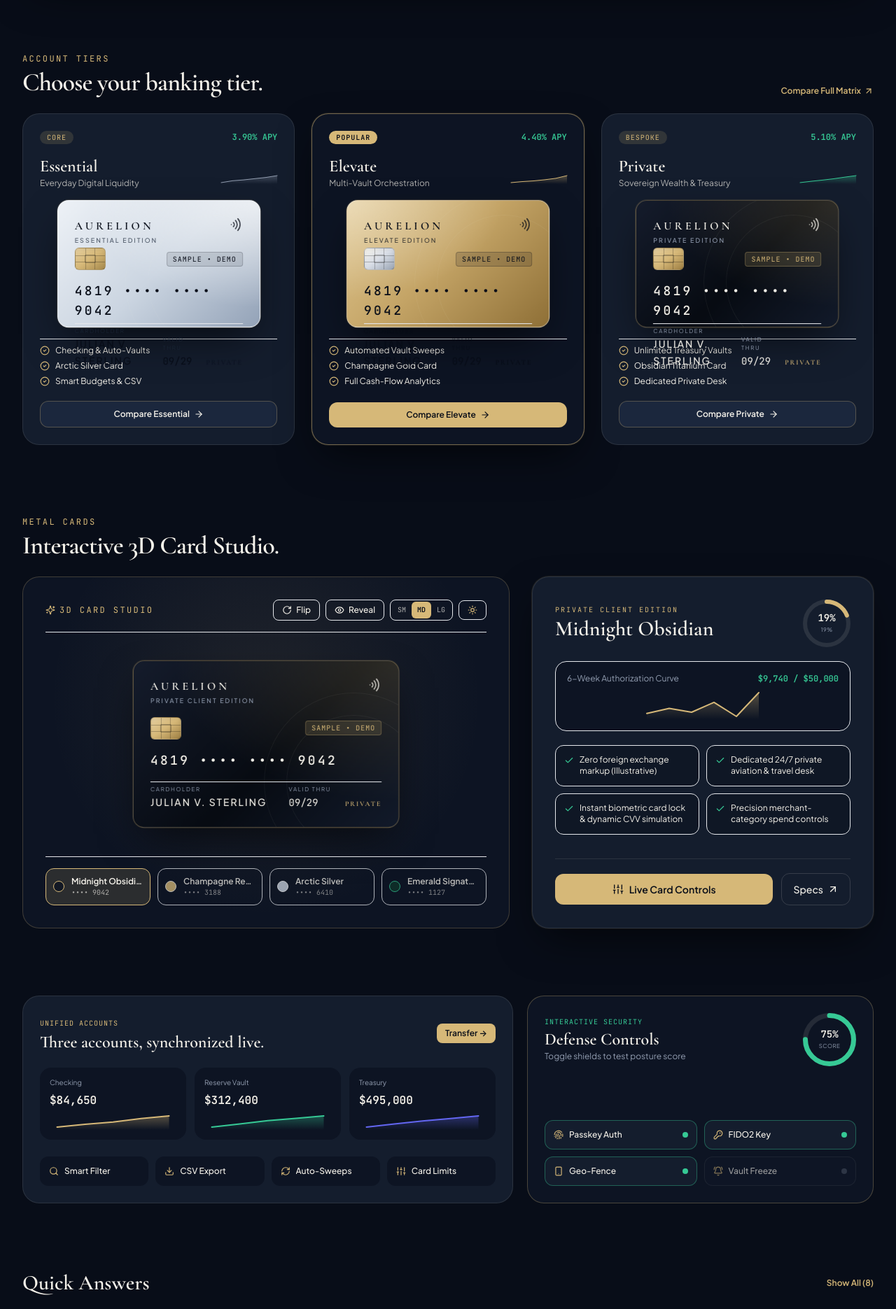
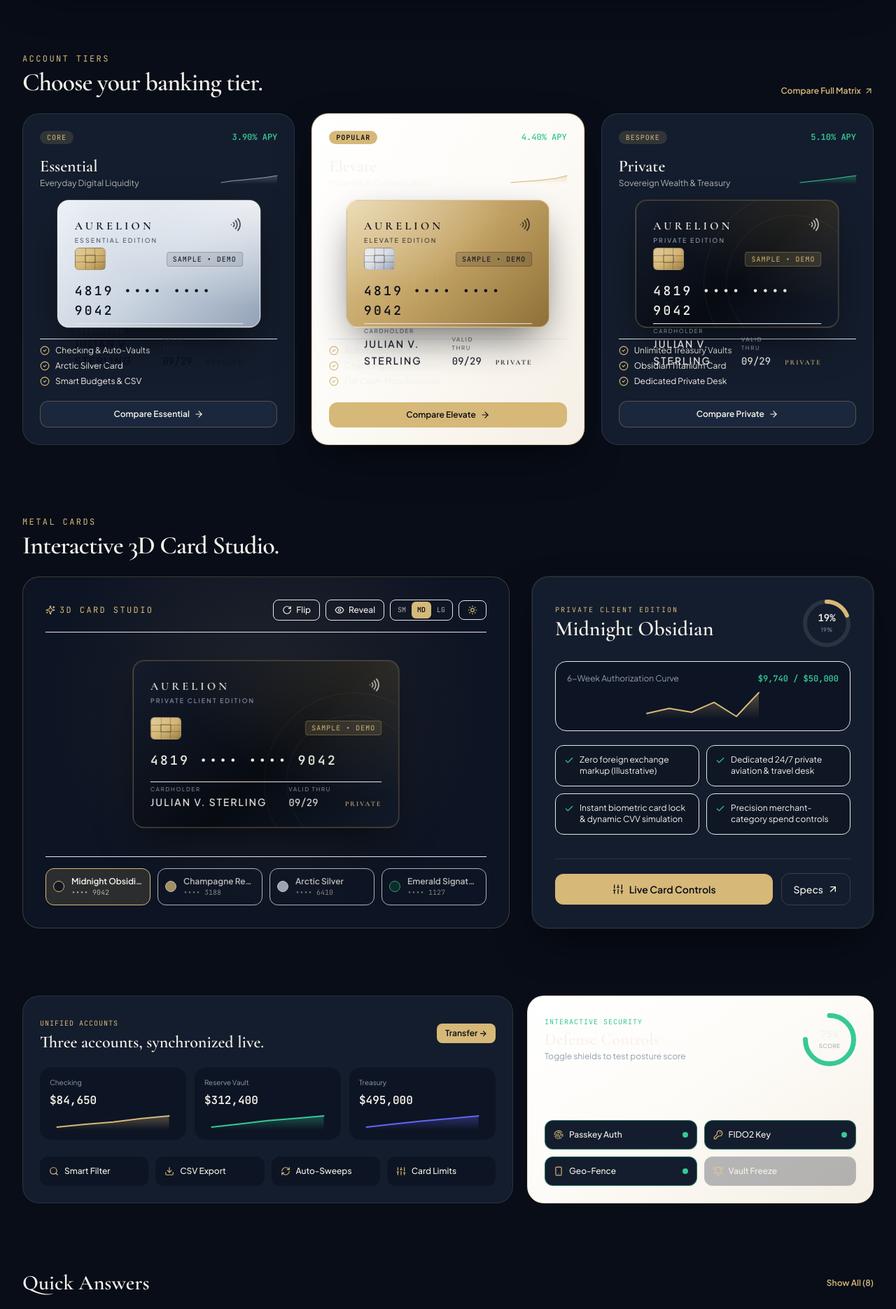
Before and after one commit to aditya-misra346/aurelion, a React (Vite) app: page / in a window 1280 px wide. Shown: the part 1452-3323 px from the top of the page at 70% size. Built offline with nearby package versions, Linux system fonts and the light colour scheme.

Commit message:
chore(auto-sync): update 1 file(s) [skip ci]

```diff
--- a/src/pages/public/HomePage.tsx
+++ b/src/pages/public/HomePage.tsx
@@ -369,8 +369,8 @@ export const HomePage: React.FC = () => {
               key={tier.name}
               className={`rounded-3xl p-6 flex flex-col justify-between border transition-all ${
                 tier.featured
-                  ? 'bg-[#0D1423] text-[#F5F2EA] border-[#D6B878]/50 shadow-luxury'
-                  : 'bg-white dark:bg-[#141D2D] border-[#080D18]/10 dark:border-[#F5F2EA]/10'
+                  ? 'bg-gradient-to-br from-[#FFFFFF] via-[#FDFBF7] to-[#F5EFE4] text-[#0A0F1A] border-[#D6B878] shadow-luxury-light ring-1 ring-[#D6B878]/35 dark:ring-0 dark:bg-[#0D1423] dark:text-[#F5F2EA] dark:border-[#D6B878]/50 dark:shadow-luxury'
+                  : 'bg-white dark:bg-[#141D2D] border-[#0A0F1A]/10 dark:border-[#F5F2EA]/10 shadow-sm dark:shadow-none'
               }`}
             >
               <div className="space-y-4">
@@ -425,7 +425,7 @@ export const HomePage: React.FC = () => {
                 className={`mt-5 py-2.5 px-4 rounded-xl text-center text-xs font-semibold transition-all inline-flex items-center justify-center gap-1.5 ${
                   tier.featured
                     ? 'bg-[#D6B878] hover:bg-[#E5CFA0] text-[#080D18]'
-                    : 'bg-[#080D18] dark:bg-[#1B273D] text-[#F5F2EA] border border-[#D6B878]/30'
+                    : 'bg-[#F4EFE6] hover:bg-[#EAE4D8] dark:bg-[#1B273D] dark:hover:bg-[#253654] text-[#0A0F1A] dark:text-[#F5F2EA] border border-[#D6B878]/35 dark:border-[#D6B878]/30'
                 }`}
               >
                 <span>Compare {tier.name}</span>
@@ -509,7 +509,7 @@ export const HomePage: React.FC = () => {
           </div>
 
           {/* Right 5 Cols: Interactive Security Posture Card */}
-          <div className="lg:col-span-5 rounded-3xl bg-[#0D1423] text-[#F5F2EA] border border-[#D6B878]/30 p-6 flex flex-col justify-between space-y-5">
+          <div className="lg:col-span-5 rounded-3xl bg-gradient-to-br from-[#FFFFFF] via-[#FDFBF7] to-[#F5EFE4] dark:bg-[#0D1423] text-[#0A0F1A] dark:text-[#F5F2EA] border border-[#D6B878]/35 dark:border-[#D6B878]/30 shadow-luxury-light dark:shadow-none p-6 flex flex-col justify-between space-y-5">
             <div className="flex items-center justify-between gap-4">
               <div>
                 <span className="text-[10px] font-mono uppercase tracking-widest text-[#36C995] block">
@@ -518,7 +518,7 @@ export const HomePage: React.FC = () => {
                 <h3 className="font-serif text-2xl font-semibold mt-0.5">
                   Defense Controls
                 </h3>
-                <p className="text-xs text-[#929DB0]">
+                <p className="text-xs text-[#6B778D] dark:text-[#929DB0]">
                   Toggle shields to test posture score
                 </p>
               </div>
@@ -552,12 +552,12 @@ export const HomePage: React.FC = () => {
                     }
                     className={`p-3 rounded-xl border text-left transition-all flex items-center justify-between gap-2 ${
                       active
-                        ? 'bg-[#141D2D] border-[#36C995]/40'
-                        : 'bg-[#141D2D]/40 border-[#F5F2EA]/10 opacity-60'
+                        ? 'bg-white dark:bg-[#141D2D] border-[#36C995]/50 shadow-sm'
+                        : 'bg-[#F4EFE6]/70 dark:bg-[#141D2D]/40 border-[#0A0F1A]/10 dark:border-[#F5F2EA]/10 opacity-75'
                     }`}
                   >
                     <span className="flex items-center gap-2 text-xs font-medium">
-                      <Icon className="w-3.5 h-3.5 text-[#D6B878]" />
+                      <Icon className="w-3.5 h-3.5 text-[#9E7B35] dark:text-[#D6B878]" />
                       <span>{ctrl.label}</span>
                     </span>
                     <span
```
